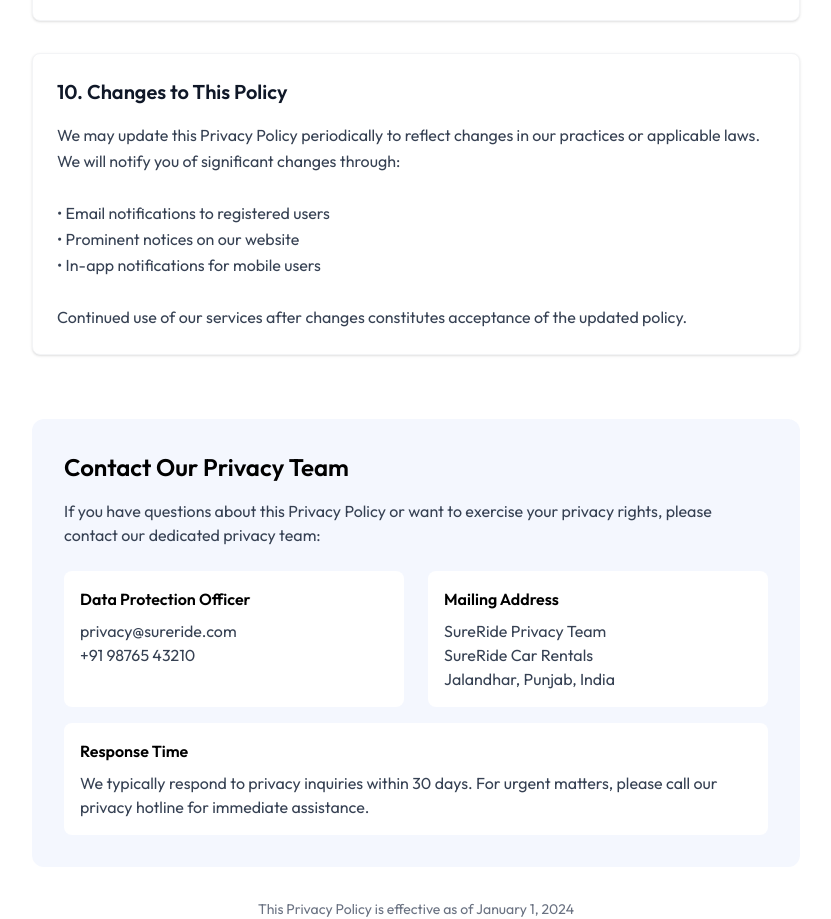
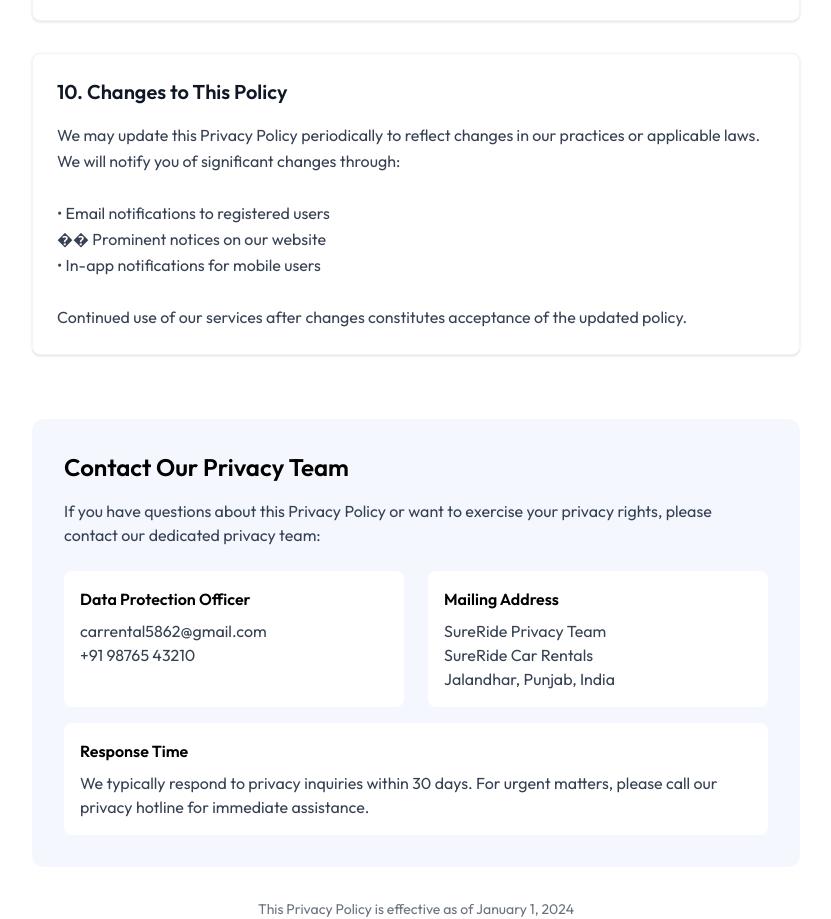
Before and after one commit to vishalthakur2004/CarRental, a React (Vite) app in the folder client/: page /privacy-policy in a window 1280 px wide. Shown: the part 3920-4839 px from the top of the page, without its empty margins (224-1055 px from the left). Built offline with nearby package versions, Linux system fonts and the light colour scheme; no server answers.

Commit message:
Update remaining email in Privacy Policy
cgen-b63fb85e2d33472ca9d129e18f41ab53

```diff
--- a/client/src/pages/PrivacyPolicy.jsx
+++ b/client/src/pages/PrivacyPolicy.jsx
@@ -107,7 +107,7 @@ const PrivacyPolicy = () => {
       content: `We may update this Privacy Policy periodically to reflect changes in our practices or applicable laws. We will notify you of significant changes through:
 
       • Email notifications to registered users
-      • Prominent notices on our website
+      �� Prominent notices on our website
       • In-app notifications for mobile users
 
       Continued use of our services after changes constitutes acceptance of the updated policy.`,
@@ -232,7 +232,7 @@ const PrivacyPolicy = () => {
             <div className="grid md:grid-cols-2 gap-6">
               <div className="bg-white rounded-lg p-4">
                 <h4 className="font-semibold mb-2">Data Protection Officer</h4>
-                <p className="text-gray-700">privacy@sureride.com</p>
+                <p className="text-gray-700">carrental5862@gmail.com</p>
                 <p className="text-gray-700">+91 98765 43210</p>
               </div>
               <div className="bg-white rounded-lg p-4">
```
